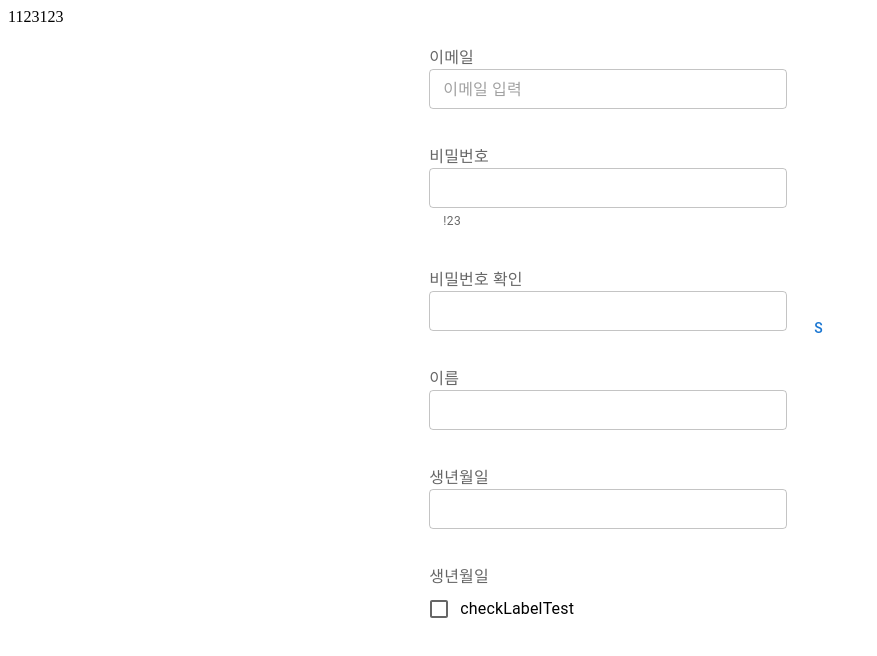
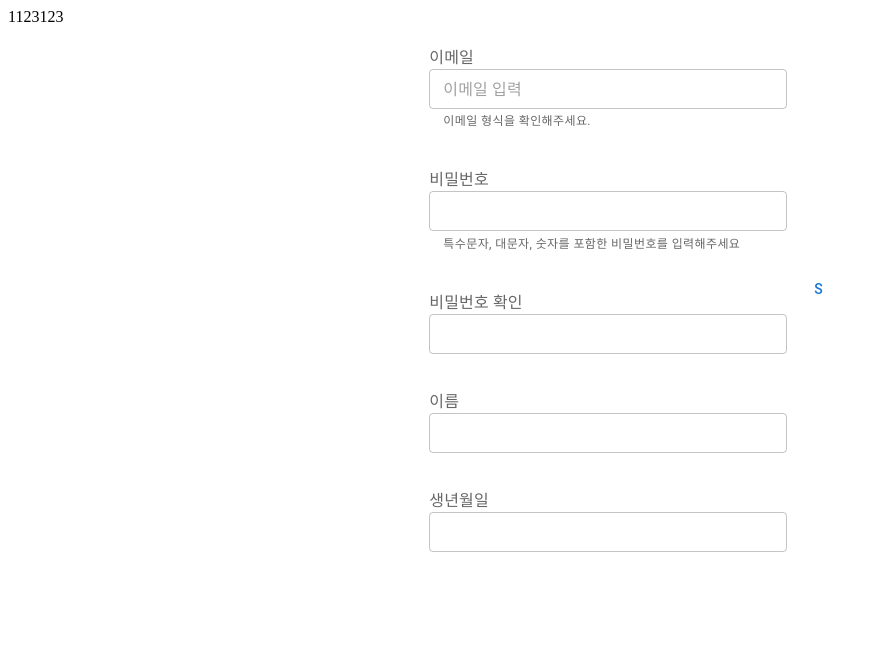
Before and after one commit to psy5973/foot-print-front, a React (Vite) app: page /signup in a window 1280 px wide. Shown: the top 656 px of the page, without its empty margins (0-877 px from the left). Built offline with nearby package versions, Linux system fonts and the light colour scheme.

Commit message:
:wrench: chore: 250903 진행중 2

```diff
--- a/src/common/components/form/FPForm.tsx
+++ b/src/common/components/form/FPForm.tsx
@@ -50,7 +50,7 @@ const FPForm = <T extends Record<string, unknown>>({
             setData((prev) => ({ ...prev, [item?.name]: v }))
           }
           onAfterValueChange={(callback) => {
-            if (!onAfterChangeValue || !item?.onAfterValueChange) {
+            if (!onAfterChangeValue && !item?.onAfterValueChange) {
               return;
             }
 
--- a/src/pages/user/signup/SignUp.tsx
+++ b/src/pages/user/signup/SignUp.tsx
@@ -1,5 +1,5 @@
 import { Button, Grid } from "@mui/material";
-import { useEffect, useState } from "react";
+import { useCallback, useEffect, useState } from "react";
 import FPForm from "../../../common/components/form/FPForm";
 import { ColumnType } from "../../../common/components/form/types/enum";
 import { UserApi } from "../../../api/user/UserApi";
@@ -17,29 +17,33 @@ const SignUp = () => {
   const debounceEmailValue = useDebounce(signUpRequest?.email, 300);
 
   const handleSubmit = () => {
+    const errorField = Object.keys(formFieldError).find(
+      (key) => formFieldError[key as keyof FormFieldError]?.isError === true
+    );
+
+    if (errorField) {
+      return;
+    }
+
     UserApi.signUp(signUpRequest).then((res) => console.log(res));
   };
 
-  const handleValidateFormField = (key: keyof SignUpRequest) => {
-    switch (key) {
-      case "email":
-        if (CommonFunctions.regExpEmail(signUpRequest?.email as string)) {
-          return;
-        }
-        setFormFieldError((prev) => ({
-          ...prev,
-          email: { isError: true, message: "이메일 형식을 확인해주세요." },
-        }));
-        break;
-      default:
-        return;
+  const handleValidateEmail = useCallback(() => {
+    if (CommonFunctions.regExpEmail(debounceEmailValue as string)) {
+      return;
     }
-  };
+
+    // Todo: 이메일 중복확인
+
+    setFormFieldError((prev) => ({
+      ...prev,
+      email: { isError: true, message: "이메일 형식을 확인해주세요." },
+    }));
+  }, [debounceEmailValue]);
 
   useEffect(() => {
-    // Todo: 이메일 중복확인
-    console.log("!!!!!!!!!!!!!");
-  }, [debounceEmailValue]);
+    handleValidateEmail();
+  }, [handleValidateEmail]);
 
   return (
     <div>
@@ -53,7 +57,12 @@ const SignUp = () => {
         >
           <div>
             <FPForm
-              onAfterChangeValue={(e) => handleValidateFormField(e?.key)}
+              onAfterChangeValue={(e) =>
+                setFormFieldError((prev) => ({
+                  ...prev,
+                  [e.key]: { isError: false, message: null },
+                }))
+              }
               data={signUpRequest}
               setData={setSignUpRequest}
               columns={[
@@ -61,17 +70,19 @@ const SignUp = () => {
                   name: "email",
                   columnType: ColumnType.INPUT,
                   label: "이메일",
-                  // error: { isError: true, message: "asdasd" }, // test
                   error: formFieldError?.email,
                   variant: "outlined",
                   placeholder: "이메일 입력",
+                  color: "error",
                 },
                 {
                   name: "password",
                   columnType: ColumnType.INPUT,
                   label: "비밀번호",
                   error: formFieldError?.password,
-                  helperText: "!23",
+                  helperText: formFieldError?.password?.isError
+                    ? ""
+                    : "특수문자, 대문자, 숫자를 포함한 비밀번호를 입력해주세요",
                 },
                 {
                   name: "passwordConfirm",
@@ -91,13 +102,6 @@ const SignUp = () => {
                   label: "생년월일",
                   error: formFieldError?.birthDt,
                 },
-                {
-                  name: "birthDt",
-                  columnType: ColumnType.CHECK,
-                  label: "생년월일",
-                  error: formFieldError?.birthDt,
-                  checkLabel: "checkLabelTest",
-                },
               ]}
             />
           </div>
```
